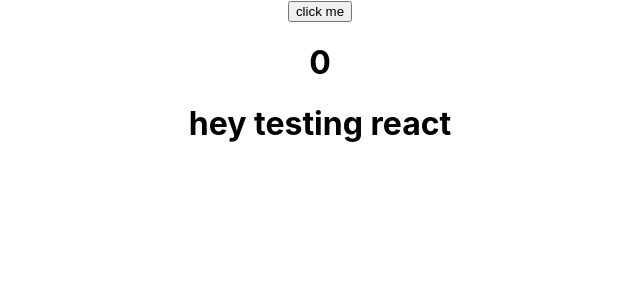
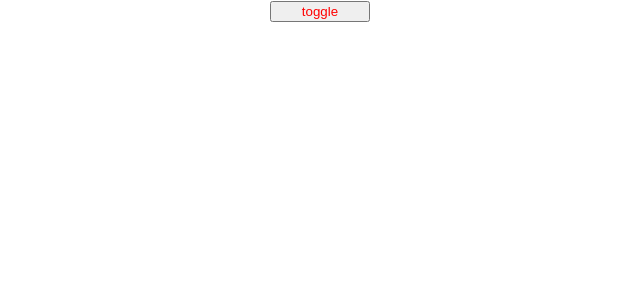
Before and after one commit to ankushpille/my-contrib-react-app, a React (Create React App) app: page / in a window 1280 px wide. Shown: the top 300 px of the page, without its empty margins (320-960 px from the left). Built offline with nearby package versions, Linux system fonts and the light colour scheme.

Commit message:
toggle using usestate practice

```diff
--- a/src/UseStateExample.jsx
+++ b/src/UseStateExample.jsx
@@ -2,18 +2,25 @@ import {useState} from 'react'
 
 function UseStateExample(){
     const [count,setCount] = useState(0);
+    const [toggled,setToggled] = useState(false);
 
-    const handleClick = () => {
-        setCount(count +1)
-    }
+    // const handleClick = () => {
+    //     setCount(count +1)
+    // }
+
+
+
+
+
+
 
     return (
         <>
-         <button onClick={handleClick}>
+         {/* <button onClick={handleClick}>
             click me
-         </button>
-         <h1>{count}</h1>
-         <h1>hey testing react</h1>
+         </button> */}
+          <button style={{width : '100px', color: toggled ? 'green' : 'red'}} onClick={() => setToggled(!toggled)}>toggle</button>
+          {}
         </>
     )
 }
```
